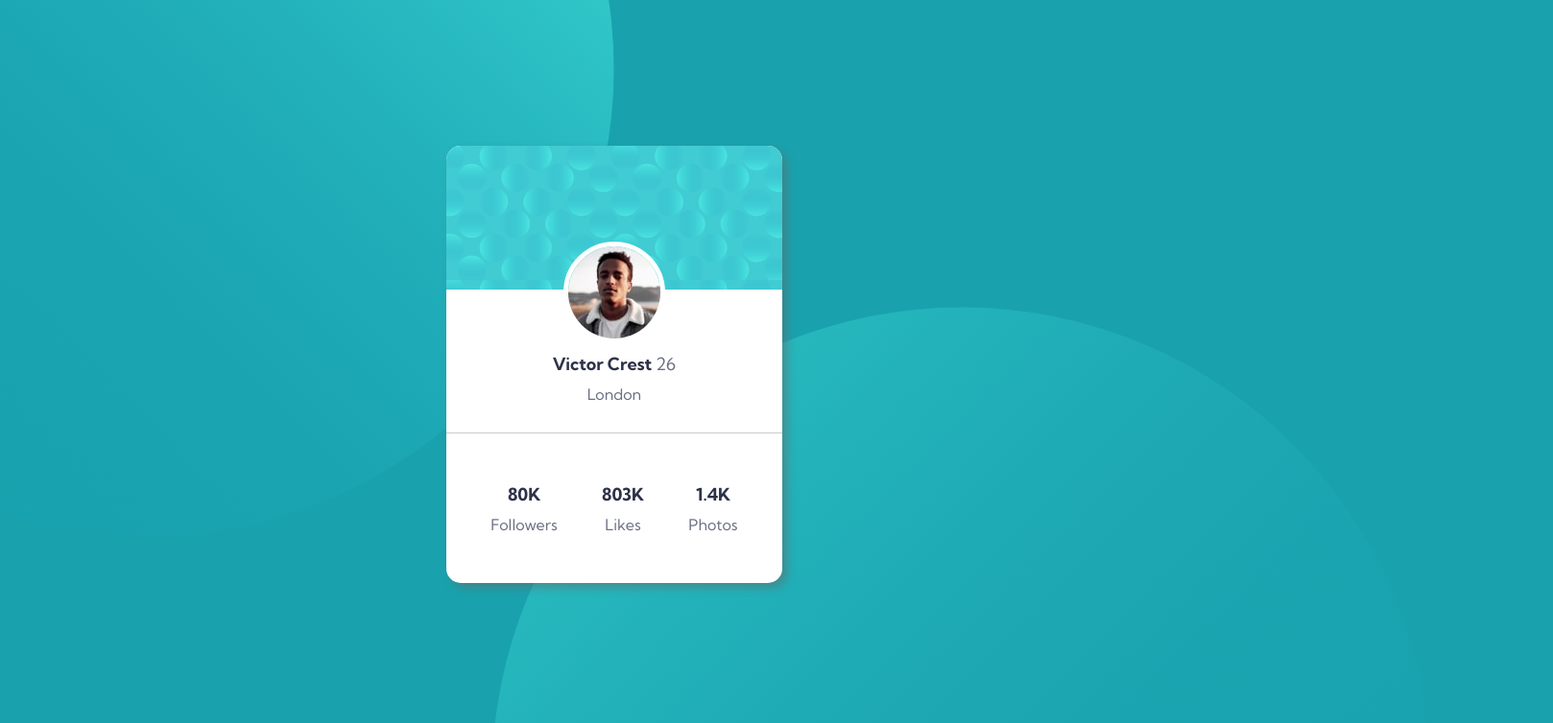
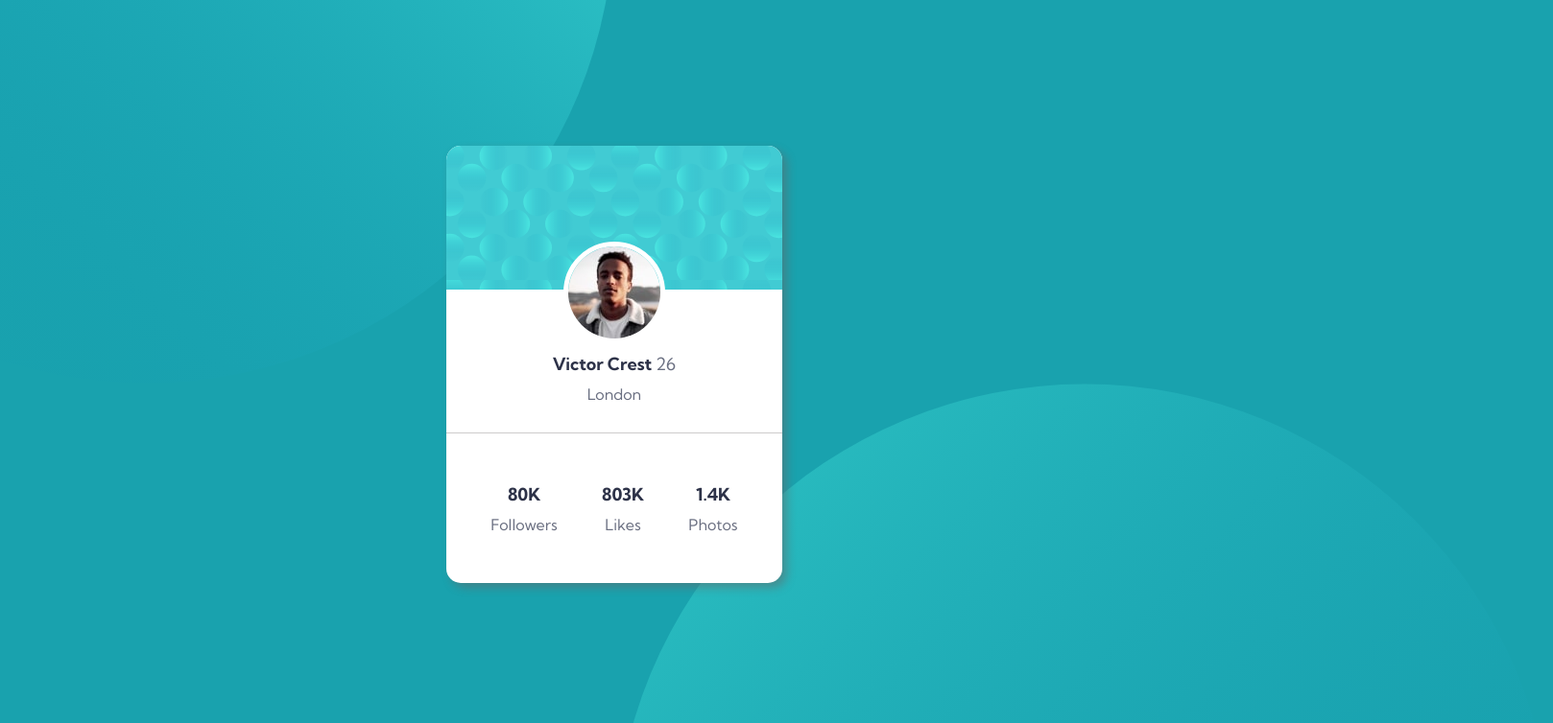
Before and after one commit to Abhishek1438/profile-card, a plain HTML site: page index.html in a window 1280 px wide. Shown: the top 754 px of the page at 96% size, 1618 px wide, since content can reach past the window. Drawn offline with Linux system fonts and the light colour scheme.

Commit message:
challege-complete

```diff
--- a/style.scss
+++ b/style.scss
@@ -16,15 +16,15 @@ body{
 .svgtop{
     position: absolute;
     z-index: -1;
-    bottom:30vh;
+    bottom:50vh;
     right:50vw;
 }
 
 .svgbottom{
     position: absolute;
     z-index: -1;
-    top:40vh;
-    left:40vw;
+    top:50vh;
+    left:50vw;
 }
 
 .main_wrapper{
```
Also changed, not shown: style.css.
